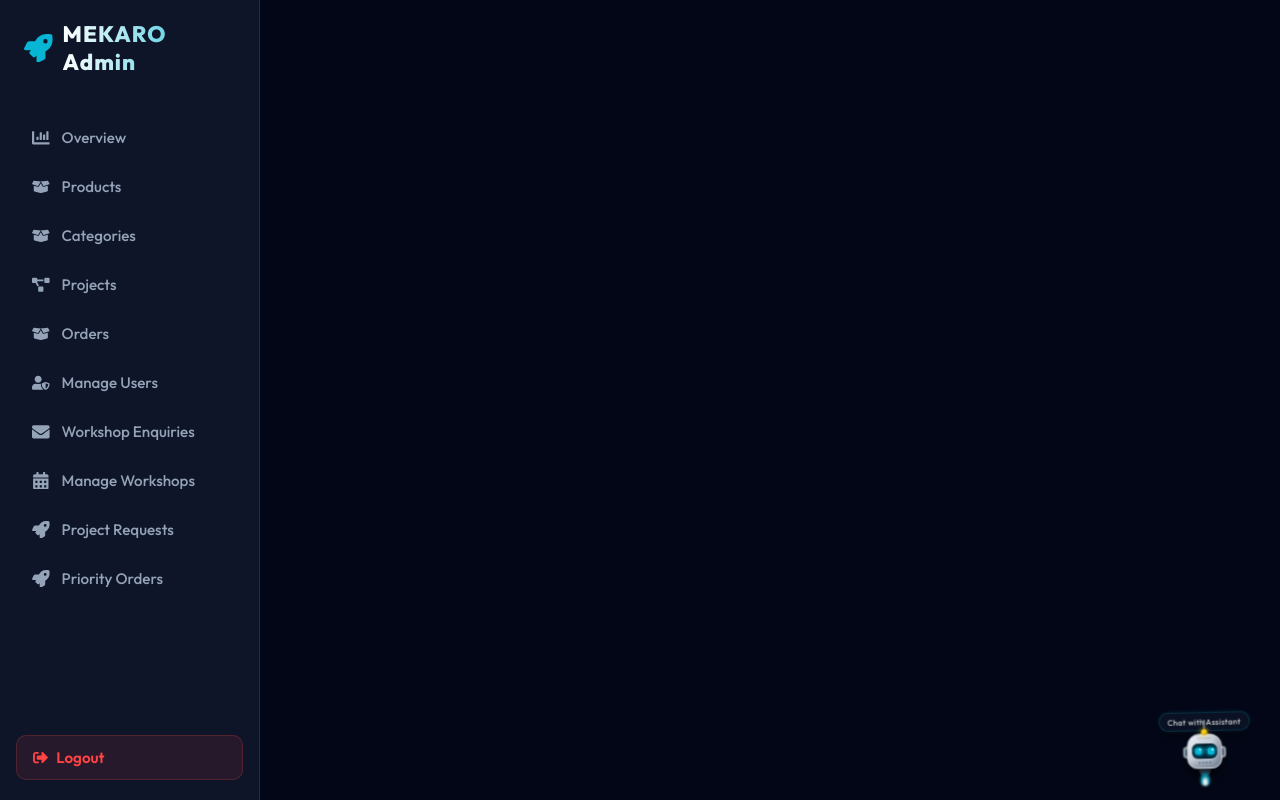
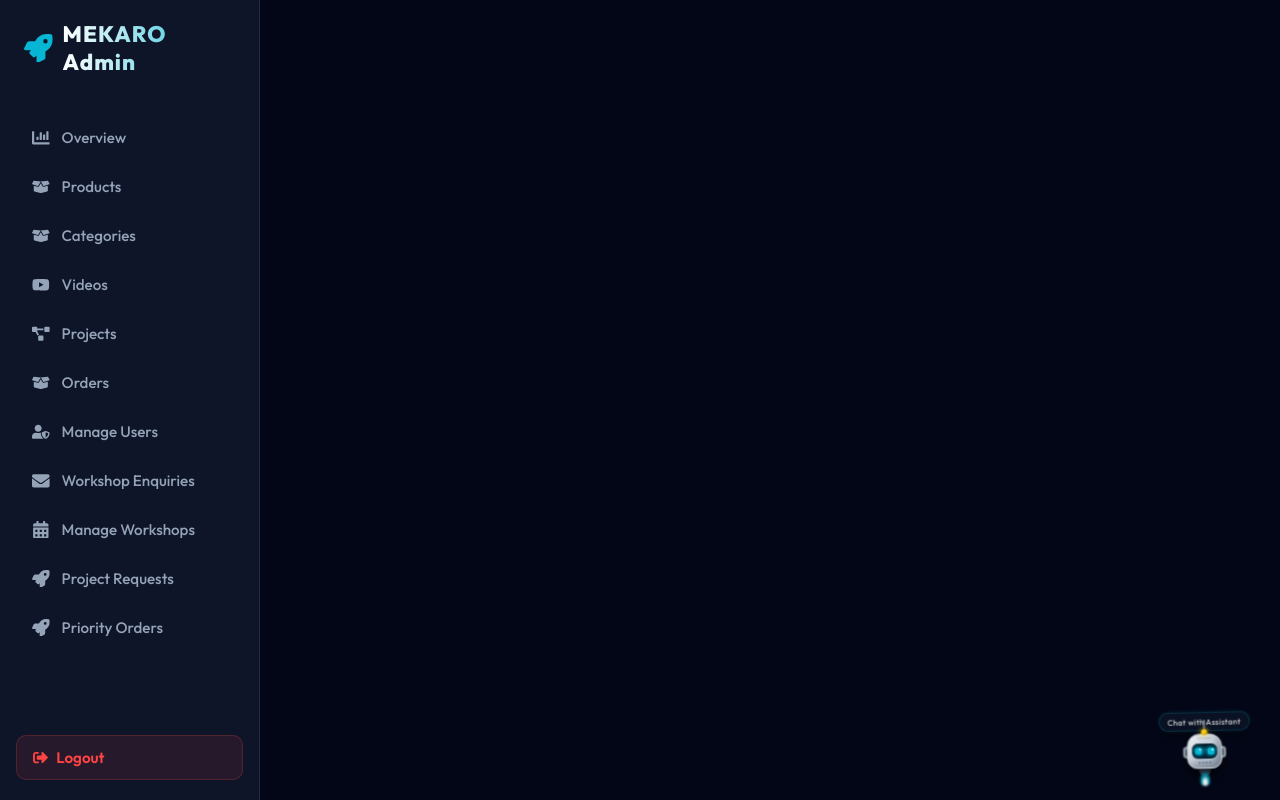
Before and after one commit to mekaroindia/mekaro, a React (Create React App) app in the folder client/: page /admin in a window 1280 px wide. Built offline with nearby package versions, Linux system fonts and the light colour scheme; no server answers; sample sign-in values are in the browser's storage.

Commit message:
Update AdminLayout.js

```diff
--- a/client/src/pages/admin/AdminLayout.js
+++ b/client/src/pages/admin/AdminLayout.js
@@ -1,6 +1,6 @@
 import React, { useEffect, useState } from "react";
 import { Outlet, useNavigate, useLocation } from "react-router-dom";
-import { FaChartBar, FaBoxOpen, FaSignOutAlt, FaRocket, FaProjectDiagram, FaEnvelope, FaCalendarAlt, FaUserShield, FaBars, FaTimes } from "react-icons/fa";
+import { FaChartBar, FaBoxOpen, FaSignOutAlt, FaRocket, FaProjectDiagram, FaEnvelope, FaCalendarAlt, FaUserShield, FaBars, FaTimes, FaYoutube } from "react-icons/fa";
 
 export default function AdminLayout() {
   const navigate = useNavigate();
@@ -25,6 +25,7 @@ export default function AdminLayout() {
     { label: "Overview", path: "/admin/dashboard", icon: <FaChartBar /> },
     { label: "Products", path: "/admin/products", icon: <FaBoxOpen /> },
     { label: "Categories", path: "/admin/categories", icon: <FaBoxOpen /> },
+    { label: "Videos", path: "/admin/videos", icon: <FaYoutube /> },
     { label: "Projects", path: "/admin/projects", icon: <FaProjectDiagram /> },
     { label: "Orders", path: "/admin/orders", icon: <FaBoxOpen /> },
     { label: "Manage Users", path: "/admin/users", icon: <FaUserShield /> },
```
